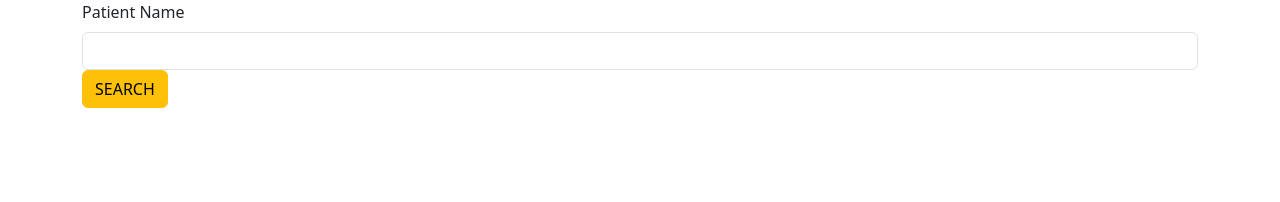
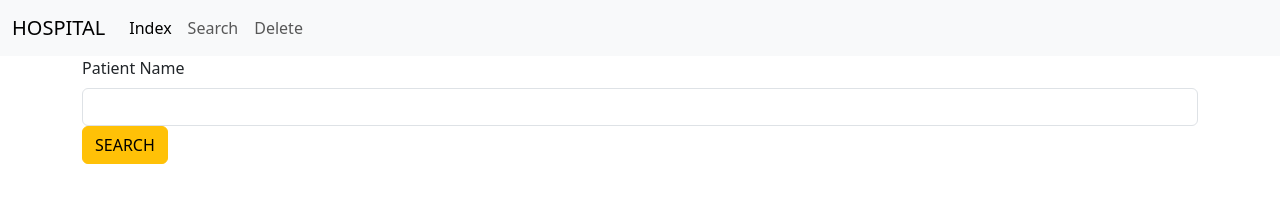
Before and after one commit to dazzlevincent/hospital, a plain HTML site: page search.html in a window 1280 px wide. Drawn offline with nearby package versions, Linux system fonts and the light colour scheme.

Commit message:
Completed

```diff
--- a/search.html
+++ b/search.html
@@ -6,11 +6,36 @@
     <title>Document</title>
 </head>
 <body>
+
+
+    <nav class="navbar navbar-expand-lg bg-body-tertiary">
+        <div class="container-fluid">
+          <a class="navbar-brand" href="#">HOSPITAL</a>
+          <button class="navbar-toggler" type="button" data-bs-toggle="collapse" data-bs-target="#navbarNav" aria-controls="navbarNav" aria-expanded="false" aria-label="Toggle navigation">
+            <span class="navbar-toggler-icon"></span>
+          </button>
+          <div class="collapse navbar-collapse" id="navbarNav">
+            <ul class="navbar-nav">
+              <li class="nav-item">
+                <a class="nav-link active" aria-current="page" href="index.html">Index</a>
+              </li>
+              <li class="nav-item">
+                <a class="nav-link" href="search.html">Search</a>
+              </li>
+              <li class="nav-item">
+                <a class="nav-link" href="delete.html">Delete</a>
+              </li>
+
+            </ul>
+          </div>
+        </div>
+      </nav>
+
     <div class="container">
         <div class="row">
             <div class="col col-12 col-sm-12 col-md-12 col-lg-12 col-xl-12 col-xxl-12">
                 <row>
-                    <div class="col col-12 col-sm-1 col-md-12 col-lg-12 col-xl-12 col-xxl-12">
+                    <div class="col col-12 col-sm-12 col-md-12 col-lg-12 col-xl-12 col-xxl-12">
 
 
                         <form-control></form-control>
```
Also changed, not shown: delete.html (+26 -0 lines), index.html (+33 -0 lines), view.html (+27 -0 lines).
